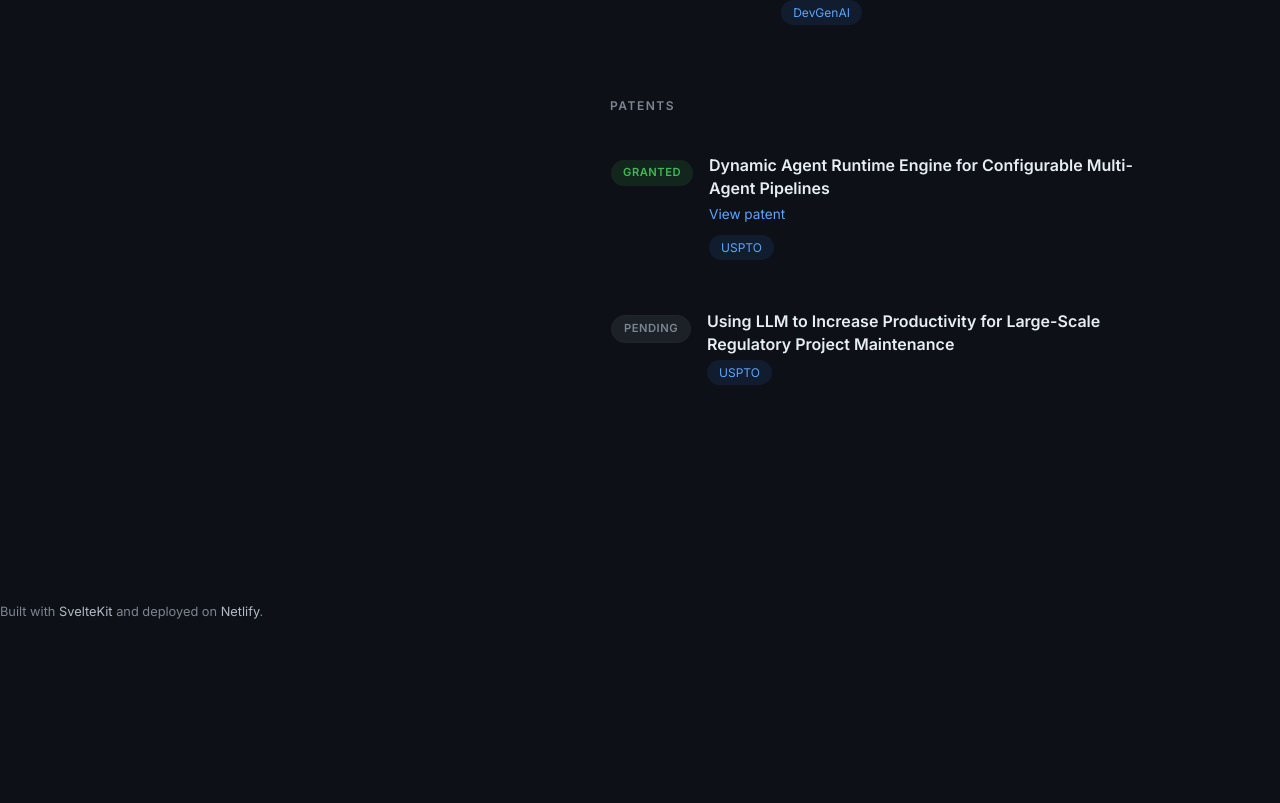
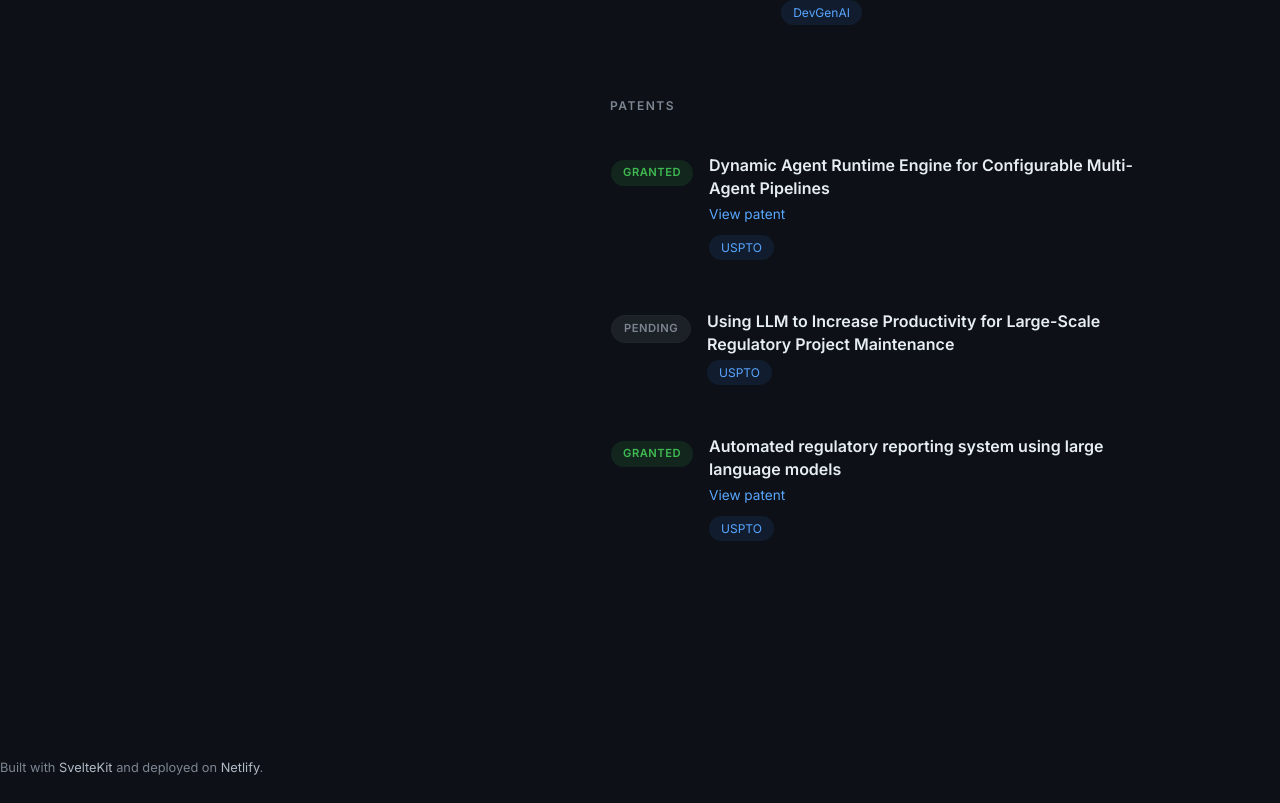
Before and after one commit to calshius/portfolio, a SvelteKit app: page / in a window 1280 px wide. Shown: the part 2375-3178 px from the top of the page. Before the commit the page ends 3022 px from the top, so only its background shows below. Built offline with nearby package versions, Linux system fonts and the light colour scheme.

Commit message:
Add new granted patent: Automated regulatory reporting system using large language models

```diff
--- a/src/components/Accolades.svelte
+++ b/src/components/Accolades.svelte
@@ -19,7 +19,7 @@
       role: "DevGenAI",
     },
     {
-      title: "Best Use of AI \u2013 Internal Operations",
+      title: "Best Use of AI – Internal Operations",
       event: "Banking Tech Awards 2025",
       result: "Highly Commended",
       role: "DevGenAI",
@@ -37,6 +37,12 @@
       title: "Using LLM to Increase Productivity for Large-Scale Regulatory Project Maintenance",
       status: "Pending",
       office: "USPTO",
+    },
+    {
+      title: "Automated regulatory reporting system using large language models",
+      status: "Granted",
+      office: "USPTO",
+      url: "https://ppubs.uspto.gov/api/pdf/downloadPdf/US-12664376-B1?source=USPAT&requestToken=eyJzdWIiOiJjOTZmMjgzOC0wYWJiLTQ4NmMtODhkNS1mZjdmZWM5OTI2NzQiLCJ2ZXIiOiI1M2U4ODYzOC05YjliLTQ3MTMtYWU3Ni00Zjk4ZWFhOWZiN2QiLCJleHAiOjB9",
     },
   ];
 
```
